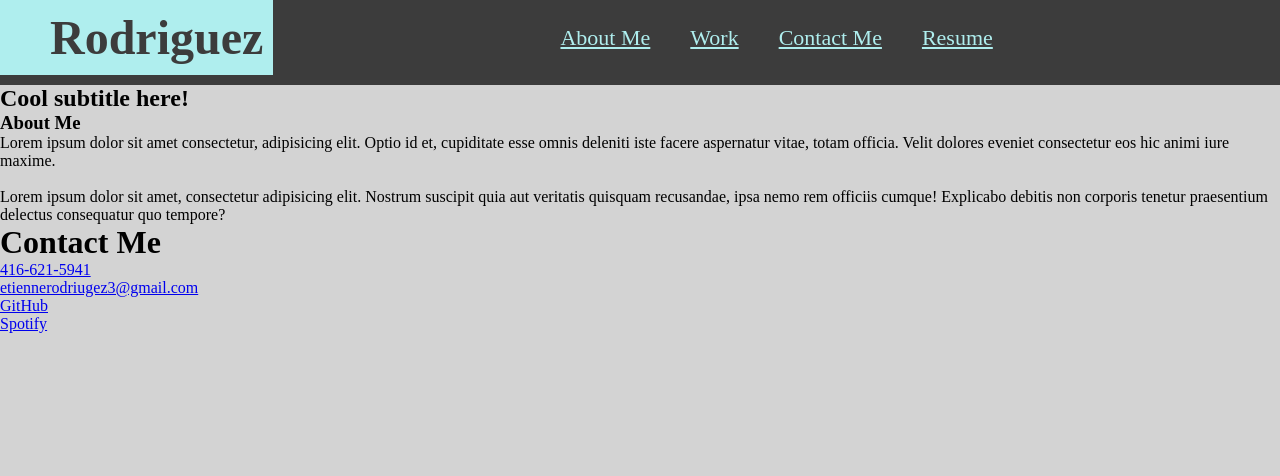
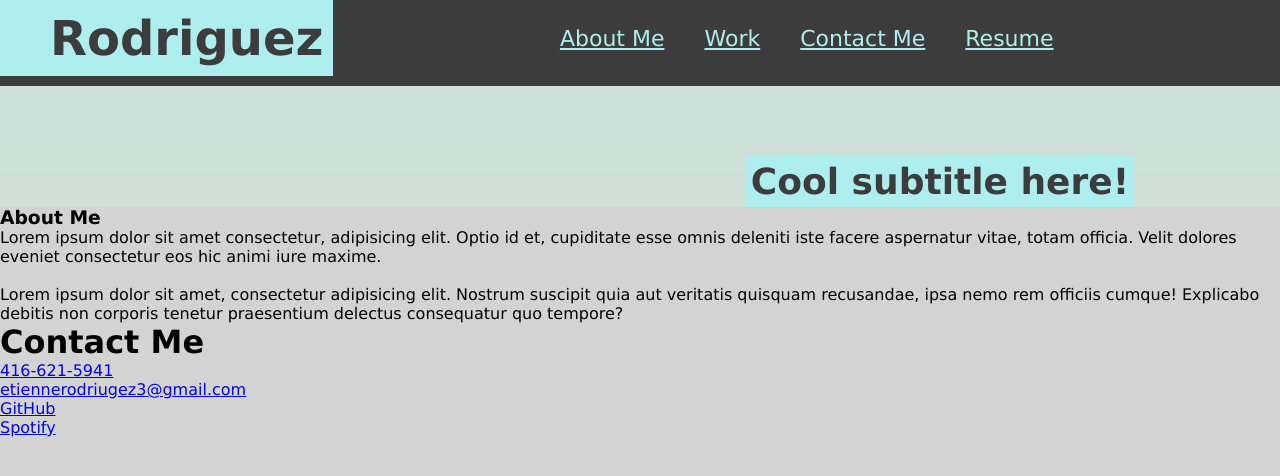
Before and after one commit to tienrdrz/Portfolio, a plain HTML site: page index.html in a window 1280 px wide. Drawn offline with Linux system fonts and the light colour scheme.

Commit message:
added basic css to the banner, setting it up for future

```diff
--- a/assets/css/style.css
+++ b/assets/css/style.css
@@ -2,6 +2,7 @@
     margin: 0;
     padding: 0;
     box-sizing: border-box;
+    font-family:'Lucida Sans', 'Lucida Sans Regular', 'Lucida Grande', 'Lucida Sans Unicode', Geneva, Verdana, sans-serif
 }
 
 :root {
@@ -52,3 +53,27 @@ header nav ul li a {
     font-size: 22px;
     text-align: center;
 }
+
+.backsplash {
+    height: 100%;
+    width: 100%;
+    background-image: url("../images/backsplash.jfif");
+    background-size: cover;
+    background-position: center;
+    display: flex;
+    justify-content: center;
+    flex-wrap: wrap;
+    align-items: flex-start;
+    background-attachment: fixed;
+    background-position: 80%;
+}
+
+.backsplash h2 {
+    color:#3c3c3c;
+    background-color: paleturquoise;
+    font-size: 36px;
+    padding: 5px;
+    display: inline-block;
+    margin-top: 70px;
+    margin-left: 600px;
+}
--- a/index.html
+++ b/index.html
@@ -26,7 +26,7 @@
         </nav>
     </header>
 
-    <div>
+    <div class="backsplash">
         <h2>Cool subtitle here!</h2>
     </div>
 
```
Also changed, not shown: assets/images/backsplash.jfif (added).
